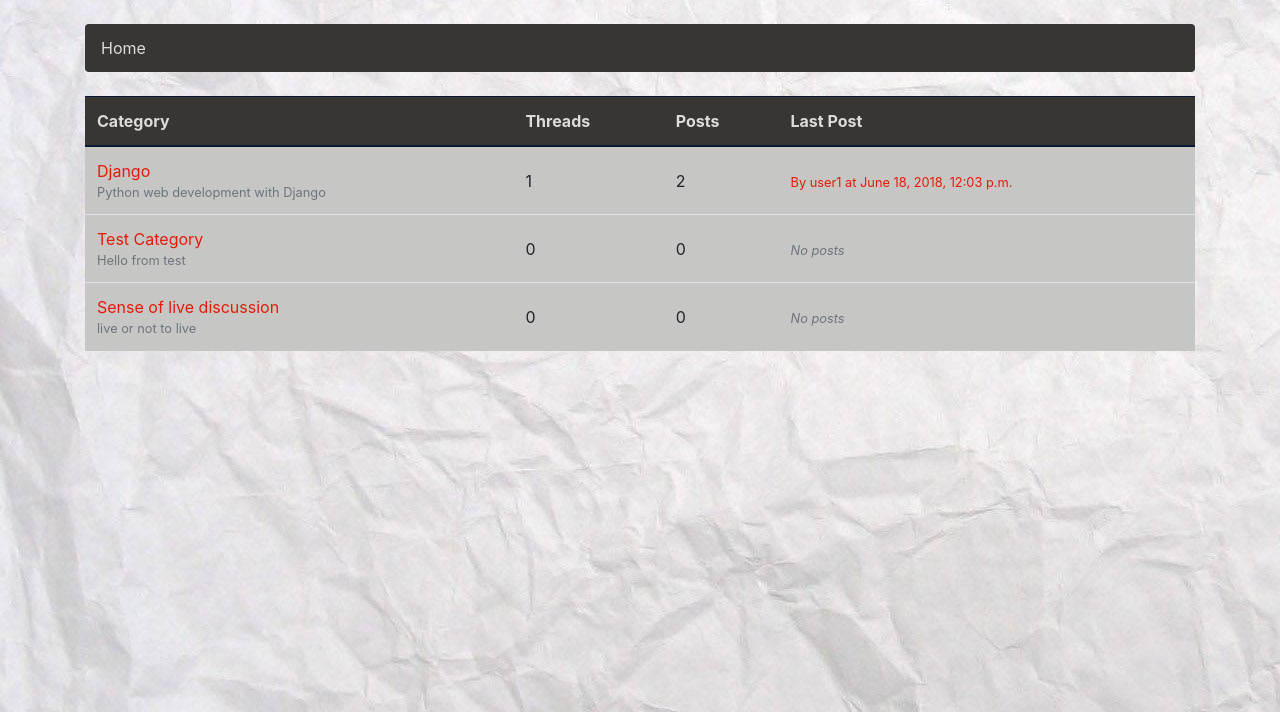
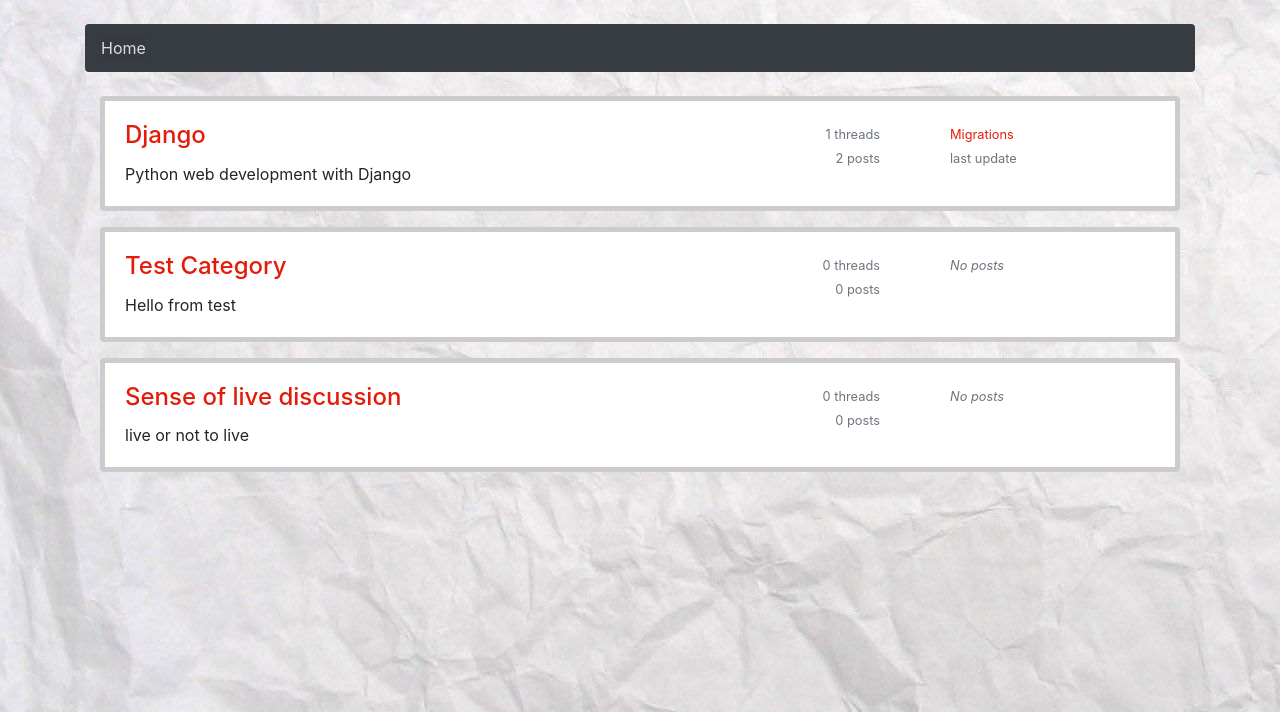
Before and after one commit to mdronski/Django_Forum, a Django app: page / in a window 1280 px wide. Shown: the part 56-768 px from the top of the page. Run offline with Django 3.2, Linux system fonts and the light colour scheme; data comes from the database, SQL or seed files in the repository; both versions use the stored data as it was after the commit; some libraries are stand-ins or nearby versions.

Commit message:
another style upgrade

```diff
--- a/static/css/app.css
+++ b/static/css/app.css
@@ -11,7 +11,6 @@
     background-color: #383633;
     border-color: #091933
 }
-
 
 .table {
     width: 100%;
@@ -42,10 +41,9 @@
     border-color: #721201
 }
 
-
 .btn-primary:not(:disabled):not(.disabled).active, .btn-primary:not(:disabled):not(.disabled):active, .show > .btn-primary.dropdown-toggle {
     color: #f7ecea;
-    background-color:#5b0e00;
+    background-color: #5b0e00;
     border-color: #330700
 }
 
@@ -56,7 +54,6 @@
 .btn-primary:not(:disabled):not(.disabled).active:focus, .btn-primary:not(:disabled):not(.disabled):active:focus, .show > .btn-primary.dropdown-toggle:focus {
     box-shadow: 0 0 0 .2rem rgba(229, 63, 45, 0.5)
 }
-
 
 .btn-outline-secondary {
     color: #000000;
@@ -73,7 +70,7 @@
     padding: .75rem 1rem;
     margin-bottom: 1rem;
     list-style: none;
-    background-color: #383633;
+    background-color: #373C42;
     border-radius: .25rem
 }
 
@@ -100,3 +97,20 @@
     color: #bc0104;
     text-decoration: underline
 }
+
+.card {
+    position: relative;
+    display: -webkit-box;
+    display: -ms-flexbox;
+    display: flex;
+    -webkit-box-orient: vertical;
+    -webkit-box-direction: normal;
+    -ms-flex-direction: column;
+    flex-direction: column;
+    min-width: 0;
+    word-wrap: break-word;
+    background-color: #fff;
+    background-clip: border-box;
+    border: 5px solid rgba(0, 0, 0, .20);
+    border-radius: .25rem
+}
--- a/templates/home.html
+++ b/templates/home.html
@@ -1,49 +1,73 @@
 {% extends 'base.html' %}
 
 {% block breadcrumb %}
-    <li class="breadcrumb-item active">Home</li>
+    <li class="breadcrumb-item active bg-dark">Home</li>
 {% endblock %}
 
 {% block content %}
-    <table class="table">
-        <thead class="thead-light">
-        <tr>
-            <th>Category</th>
-            <th>Threads</th>
-            <th>Posts</th>
-            <th>Last Post</th>
-        </tr>
-        </thead>
-        <tbody>
+
     {% for category in categories %}
-            <tr>
-                <td>
+        <div class="container">
+            <div class="card">
+                <div class="row justify-content-between">
+                    <div class="col-md-6">
+                        <div class="card-body">
+                            <h4 class="card-title">
                                 <a href="{% url 'category_threads' category.pk %}">{{ category.category_name }}</a>
-                    <small class="text-muted d-block">{{ category.description }}</small>
-                </td>
-                <td class="align-middle">
-                    {{ category.threads.count }}
-                </td>
-                <td class="align-middle">
-                    {{ category.get_post_count }}
-                </td>
-                <td class="align-middle">
+                            </h4>
+                            <p class="card-text">{{ category.description }}</p>
+                        </div>
+                    </div>
+                    <div class="col-md-3 text-md-right">
+                        <div class="card-body">
+                            <ul class="list-unstyled">
+                                <li>
+                                    <small class="text-muted">
+                                        <span>{{ category.threads.count }}</span>
+                                        <span> threads</span>
+                                    </small>
+                                </li>
+                                <li>
+                                    <small class="text-muted">
+                                        <span>{{ category.get_post_count }}</span>
+                                        <span> posts</span>
+                                    </small>
+                                </li>
+                            </ul>
+                        </div>
+                    </div>
+
+                    <div class="col-md-3 text-md-left">
+                        <div class="card-body">
+                            <ul class="list-unstyled">
                                 {% with post=category.get_last_post %}
                                     {% if post %}
-                            <small>
-                                <a href="{% url 'thread_posts' category.pk post.forum_thread.pk %}">
-                                    By {{ post.owner.username }} at {{ post.creation_date }}
-                                </a>
+                                        <li>
+                                            <small class="text-muted">
+                                                <span><a
+                                                        href="{% url 'thread_posts' category.pk post.forum_thread.pk %}">
+                                                    {{ post.forum_thread.thread_name }}</a>
+                                                    </span>
                                             </small>
+                                        </li>
+                                        <li>
+                                            <small class="text-muted">
+                                                <span>last update</span>
+                                            </small>
+                                        </li>
                                     {% else %}
                                         <small class="text-muted">
                                             <em>No posts</em>
                                         </small>
                                     {% endif %}
                                 {% endwith %}
-                </td>
-            </tr>
+                            </ul>
+                        </div>
+                    </div>
+                </div>
+            </div>
+        </div>
+        <p></p>
     {% endfor %}
-        </tbody>
-    </table>
+
 {% endblock %}
```
Also changed, not shown: templates/thread_posts.html (+16 -10 lines), db.sqlite3. Lines whose indentation alone changed are shown as unchanged.
